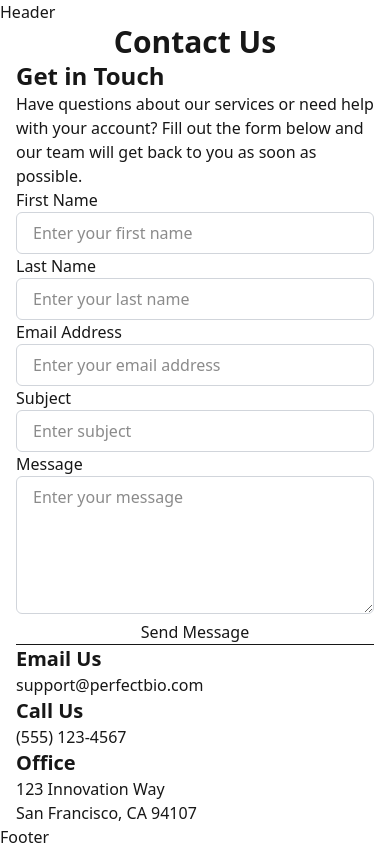
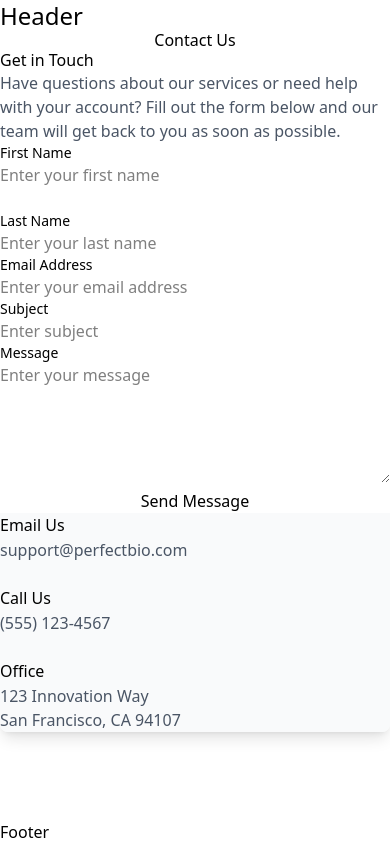
Before and after one commit to CodingCookiee/perfect-bio, a Next.js app: page /contact in a window 390 px wide. Built offline with nearby package versions, Linux system fonts and the light colour scheme.

Commit message:
removing redundancies

```diff
--- a/src/app/components/server/Header.jsx
+++ b/src/app/components/server/Header.jsx
@@ -2,7 +2,7 @@ import React from 'react';
 
 const Header = () => {
   return (
-    <div>
+    <div className='font-brand font-normal text-2xl '>
       Header
     </div>
   );
--- a/src/app/globals.css
+++ b/src/app/globals.css
@@ -1,126 +1,120 @@
 @import "tailwindcss";
 @plugin "tailwindcss-animate";
-
-@custom-variant dark (&:is(.dark *));
+@import "tailwindcss/preflight";
+@tailwind utilities;
 
 
-@theme inline {
-  --color-background: var(--background);
-  --color-foreground: var(--foreground);
-  --font-sans: var(--font-geist-sans);
-  --font-mono: var(--font-geist-mono);
-  --color-sidebar-ring: var(--sidebar-ring);
-  --color-sidebar-border: var(--sidebar-border);
-  --color-sidebar-accent-foreground: var(--sidebar-accent-foreground);
-  --color-sidebar-accent: var(--sidebar-accent);
-  --color-sidebar-primary-foreground: var(--sidebar-primary-foreground);
-  --color-sidebar-primary: var(--sidebar-primary);
-  --color-sidebar-foreground: var(--sidebar-foreground);
-  --color-sidebar: var(--sidebar);
-  --color-chart-5: var(--chart-5);
-  --color-chart-4: var(--chart-4);
-  --color-chart-3: var(--chart-3);
-  --color-chart-2: var(--chart-2);
-  --color-chart-1: var(--chart-1);
-  --color-ring: var(--ring);
-  --color-input: var(--input);
-  --color-border: var(--border);
-  --color-destructive-foreground: var(--destructive-foreground);
-  --color-destructive: var(--destructive);
-  --color-accent-foreground: var(--accent-foreground);
-  --color-accent: var(--accent);
-  --color-muted-foreground: var(--muted-foreground);
-  --color-muted: var(--muted);
-  --color-secondary-foreground: var(--secondary-foreground);
-  --color-secondary: var(--secondary);
-  --color-primary-foreground: var(--primary-foreground);
-  --color-primary: var(--primary);
-  --color-popover-foreground: var(--popover-foreground);
-  --color-popover: var(--popover);
-  --color-card-foreground: var(--card-foreground);
-  --color-card: var(--card);
-  --radius-sm: calc(var(--radius) - 4px);
-  --radius-md: calc(var(--radius) - 2px);
-  --radius-lg: var(--radius);
-  --radius-xl: calc(var(--radius) + 4px);
+:root {
+  --foreground-rgb: 23, 23, 23;
+  --background-rgb: 255, 255, 255;
+  --primary-rgb: 232, 119, 49;
+  --secondary-rgb: 244, 145, 85;
+  --accent-rgb: 79, 70, 229;
+  --success-rgb: 34, 197, 94;
+  --warning-rgb: 234, 179, 8;
+  --error-rgb: 239, 68, 68;
 }
 
-:root {
-  --background: oklch(1 0 0);
-  --foreground: oklch(0.145 0 0);
-  --card: oklch(1 0 0);
-  --card-foreground: oklch(0.145 0 0);
-  --popover: oklch(1 0 0);
-  --popover-foreground: oklch(0.145 0 0);
-  --primary: oklch(0.205 0 0);
-  --primary-foreground: oklch(0.985 0 0);
-  --secondary: oklch(0.97 0 0);
-  --secondary-foreground: oklch(0.205 0 0);
-  --muted: oklch(0.97 0 0);
-  --muted-foreground: oklch(0.556 0 0);
-  --accent: oklch(0.97 0 0);
-  --accent-foreground: oklch(0.205 0 0);
-  --destructive: oklch(0.577 0.245 27.325);
-  --destructive-foreground: oklch(0.577 0.245 27.325);
-  --border: oklch(0.922 0 0);
-  --input: oklch(0.922 0 0);
-  --ring: oklch(0.708 0 0);
-  --chart-1: oklch(0.646 0.222 41.116);
-  --chart-2: oklch(0.6 0.118 184.704);
-  --chart-3: oklch(0.398 0.07 227.392);
-  --chart-4: oklch(0.828 0.189 84.429);
-  --chart-5: oklch(0.769 0.188 70.08);
-  --radius: 0.625rem;
-  --sidebar: oklch(0.985 0 0);
-  --sidebar-foreground: oklch(0.145 0 0);
-  --sidebar-primary: oklch(0.205 0 0);
-  --sidebar-primary-foreground: oklch(0.985 0 0);
-  --sidebar-accent: oklch(0.97 0 0);
-  --sidebar-accent-foreground: oklch(0.205 0 0);
-  --sidebar-border: oklch(0.922 0 0);
-  --sidebar-ring: oklch(0.708 0 0);
+
+ /* Modified CSS Reset */
+/* Box-sizing */
+*,
+*::before,
+*::after {
+  box-sizing: border-box;
 }
 
-.dark {
-  --background: oklch(0.145 0 0);
-  --foreground: oklch(0.985 0 0);
-  --card: oklch(0.145 0 0);
-  --card-foreground: oklch(0.985 0 0);
-  --popover: oklch(0.145 0 0);
-  --popover-foreground: oklch(0.985 0 0);
-  --primary: oklch(0.985 0 0);
-  --primary-foreground: oklch(0.205 0 0);
-  --secondary: oklch(0.269 0 0);
-  --secondary-foreground: oklch(0.985 0 0);
-  --muted: oklch(0.269 0 0);
-  --muted-foreground: oklch(0.708 0 0);
-  --accent: oklch(0.269 0 0);
-  --accent-foreground: oklch(0.985 0 0);
-  --destructive: oklch(0.396 0.141 25.723);
-  --destructive-foreground: oklch(0.637 0.237 25.331);
-  --border: oklch(0.269 0 0);
-  --input: oklch(0.269 0 0);
-  --ring: oklch(0.439 0 0);
-  --chart-1: oklch(0.488 0.243 264.376);
-  --chart-2: oklch(0.696 0.17 162.48);
-  --chart-3: oklch(0.769 0.188 70.08);
-  --chart-4: oklch(0.627 0.265 303.9);
-  --chart-5: oklch(0.645 0.246 16.439);
-  --sidebar: oklch(0.205 0 0);
-  --sidebar-foreground: oklch(0.985 0 0);
-  --sidebar-primary: oklch(0.488 0.243 264.376);
-  --sidebar-primary-foreground: oklch(0.985 0 0);
-  --sidebar-accent: oklch(0.269 0 0);
-  --sidebar-accent-foreground: oklch(0.985 0 0);
-  --sidebar-border: oklch(0.269 0 0);
-  --sidebar-ring: oklch(0.439 0 0);
+/* Reset Margin and Padding */
+* {
+  margin: 0;
+  padding: 0;
 }
 
-@layer base {
-  * {
-    @apply border-border outline-ring/50;
-  }
-  body {
-    @apply bg-background text-foreground;
-  }
+/* Typography */
+body {
+  line-height: 1.5;
+  -webkit-font-smoothing: antialiased;
+  overflow-x: hidden;
 }
+
+/* Media Defaults */
+img,
+picture,
+video,
+canvas,
+svg {
+  display: block;
+  max-width: 100%;
+}
+
+img {
+  max-inline-size: 100%;
+}
+
+/* Form Elements */
+input,
+button,
+textarea,
+select {
+  font: inherit;
+}
+
+/* Text Overflow */
+p,
+h1,
+h2,
+h3,
+h4,
+h5,
+h6 {
+  overflow-wrap: break-word;
+  font-size: inherit;
+  font-weight: inherit;
+}
+
+/* Reset Margins */
+h1,
+h2,
+h3,
+h4,
+h5,
+figure,
+p,
+ol,
+ul {
+  margin: 0;
+}
+
+ol[role='list'],
+ul[role='list'] {
+  list-style: none;
+  padding-inline: 0;
+}
+
+/* Root Stacking Context */
+#root,
+#__next {
+  isolation: isolate;
+}
+
+
+/* Custom Scrollbar */
+::-webkit-scrollbar {
+  width: 3px;
+  height: 3px;
+}
+
+::-webkit-scrollbar-track {
+  background: #f1f1f1;
+  border-radius: 3px;
+}
+
+::-webkit-scrollbar-thumb {
+  background-color: rgb(var(--primary-rgb));
+  border-radius: 10px;
+  border: 2px solid rgb(var(--primary-rgb));
+}
+
+::-webkit-scrollbar-thumb:hover {
+  background-color: rgb(var(--secondary-rgb));
+}
--- a/src/app/layout.jsx
+++ b/src/app/layout.jsx
@@ -1,4 +1,4 @@
-import './styles/globals.css';
+import './globals.css';
 import { nunitoSans, audioWide } from './utils/fonts.js';
 import Header from './components/server/Header';
 import Footer from './components/server/Footer';
--- a/src/app/styles/globals.css
+++ /dev/null
@@ -1,165 +0,0 @@
-@import "tailwindcss/preflight";
-@tailwind utilities;
-
-:root {
-  --foreground-rgb: 23, 23, 23;
-  --background-rgb: 255, 255, 255;
-  --primary-rgb: 37, 99, 235;
-  --secondary-rgb: 107, 114, 128;
-  --accent-rgb: 79, 70, 229;
-  --success-rgb: 34, 197, 94;
-  --warning-rgb: 234, 179, 8;
-  --error-rgb: 239, 68, 68;
-  --font-sans: var(--font-geist-sans);
-  --font-mono: var(--font-geist-mono);
-}
-
-@media (prefers-color-scheme: dark) {
-  :root {
-    --foreground-rgb: 237, 237, 237;
-    --background-rgb: 10, 10, 10;
-    --primary-rgb: 59, 130, 246;
-    --secondary-rgb: 156, 163, 175;
-    --accent-rgb: 129, 140, 248;
-    --success-rgb: 34, 197, 94;
-    --warning-rgb: 234, 179, 8;
-    --error-rgb: 239, 68, 68;
-  }
-}
-
-/* Base styles */
-body {
-  color: rgb(var(--foreground-rgb));
-  background: rgb(var(--background-rgb));
-  font-family: var(--font-sans);
-}
-
-h1, h2, h3, h4, h5, h6 {
-  font-weight: 600;
-  line-height: 1.2;
-}
-
-/* Dark mode styles */
-.dark body {
-  color: rgb(var(--foreground-rgb));
-  background: rgb(var(--background-rgb));
-}
-
-/* Custom focus styles */
-*:focus-visible {
-  outline: 2px solid rgb(var(--primary-rgb));
-  outline-offset: 2px;
-}
-
-/* Custom scrollbar */
-::-webkit-scrollbar {
-  width: 8px;
-  height: 8px;
-}
-
-::-webkit-scrollbar-track {
-  background: rgba(var(--background-rgb), 0.1);
-}
-
-::-webkit-scrollbar-thumb {
-  background: rgba(var(--secondary-rgb), 0.5);
-  border-radius: 4px;
-}
-
-::-webkit-scrollbar-thumb:hover {
-  background: rgba(var(--secondary-rgb), 0.7);
-}
-
-/* Custom utility classes */
-.text-balance {
-  text-wrap: balance;
-}
-
-.text-pretty {
-  text-wrap: pretty;
-}
-
-/* Animation utilities */
-.animate-fade-in {
-  animation: fadeIn 0.5s ease-in-out;
-}
-
-.animate-slide-up {
-  animation: slideUp 0.5s ease-in-out;
-}
-
-@keyframes fadeIn {
-  from {
-    opacity: 0;
-  }
-  to {
-    opacity: 1;
-  }
-}
-
-@keyframes slideUp {
-  from {
-    transform: translateY(20px);
-    opacity: 0;
-  }
-  to {
-    transform: translateY(0);
-    opacity: 1;
-  }
-}
-
-/* Form elements */
-input, textarea, select {
-  border-radius: 0.375rem;
-  border: 1px solid rgb(209, 213, 219);
-  background-color: white;
-  padding: 0.5rem 1rem;
-  transition-property: color, background-color, border-color, text-decoration-color, fill, stroke;
-  transition-timing-function: cubic-bezier(0.4, 0, 0.2, 1);
-  transition-duration: 200ms;
-}
-
-input:focus, textarea:focus, select:focus {
-  outline: none;
-  --tw-ring-offset-shadow: var(--tw-ring-inset) 0 0 0 var(--tw-ring-offset-width) var(--tw-ring-offset-color);
-  --tw-ring-shadow: var(--tw-ring-inset) 0 0 0 calc(2px + var(--tw-ring-offset-width)) rgb(59, 130, 246);
-  box-shadow: var(--tw-ring-offset-shadow), var(--tw-ring-shadow), var(--tw-shadow, 0 0 #0000);
-  border-color: transparent;
-}
-
-.dark input, .dark textarea, .dark select {
-  border-color: rgb(55, 65, 81);
-  background-color: rgb(17, 24, 39);
-  color: white;
-}
-
-button {
-  transition-property: color, background-color, border-color, text-decoration-color, fill, stroke;
-  transition-timing-function: cubic-bezier(0.4, 0, 0.2, 1);
-  transition-duration: 200ms;
-}
-
-/* Custom container */
-.container {
-  padding-left: 1rem;
-  padding-right: 1rem;
-  margin-left: auto;
-  margin-right: auto;
-  max-width: 1280px;
-}
-
-/* Responsive typography */
-@media (max-width: 640px) {
-  h1 {
-    font-size: 1.875rem;
-    line-height: 2.25rem;
-  }
-  h2 {
-    font-size: 1.5rem;
-    line-height: 2rem;
-  }
-  h3 {
-    font-size: 1.25rem;
-    line-height: 1.75rem;
-  }
-}
--- a/tailwind.config.mjs
+++ b/tailwind.config.mjs
@@ -1,3 +1,4 @@
+/* eslint-disable import/no-anonymous-default-export */
 /** @type {import('tailwindcss').Config} */
 export default {
   content: [
@@ -5,26 +6,21 @@ export default {
     "./src/components/**/*.{js,ts,jsx,tsx,mdx}",
     "./src/context/**/*.{js,ts,jsx,tsx,mdx}",
   ],
-  darkMode: "class",
   theme: {
     extend: {
       colors: {
-        primary: {
-          50: "rgb(239, 246, 255)",
-          100: "rgb(219, 234, 254)",
-          200: "rgb(191, 219, 254)",
-          300: "rgb(147, 197, 253)",
-          400: "rgb(96, 165, 250)",
-          500: "rgb(59, 130, 246)",
-          600: "rgb(37, 99, 235)",
-          700: "rgb(29, 78, 216)",
-          800: "rgb(30, 64, 175)",
-          900: "rgb(30, 58, 138)",
-          950: "rgb(23, 37, 84)",
-        },
+        primary: "var(--color-primary)",
+        secondary: "var(--color-secondary)",
+        accent: "var(--color-accent)",
+        success: "var(--color-success)",
+        warning: "var(--color-warning)",
+        error: "var(--color-error)",
+        text: "var(--color-text)",
+        background: "var(--color-background)",
       },
       fontFamily: {
-        sans: ["var(--font-inter)", "sans-serif"],
+        sans: ["var(--font-nunito-sans)", "system-ui", "sans-serif"],
+        brand: ["var(--font-audio-wide)", "monospace"],
       },
       animation: {
         "fade-in": "fadeIn 0.5s ease-in-out",
```
Also changed, not shown: src/app/utils/fonts.js (+14 -14 lines).
